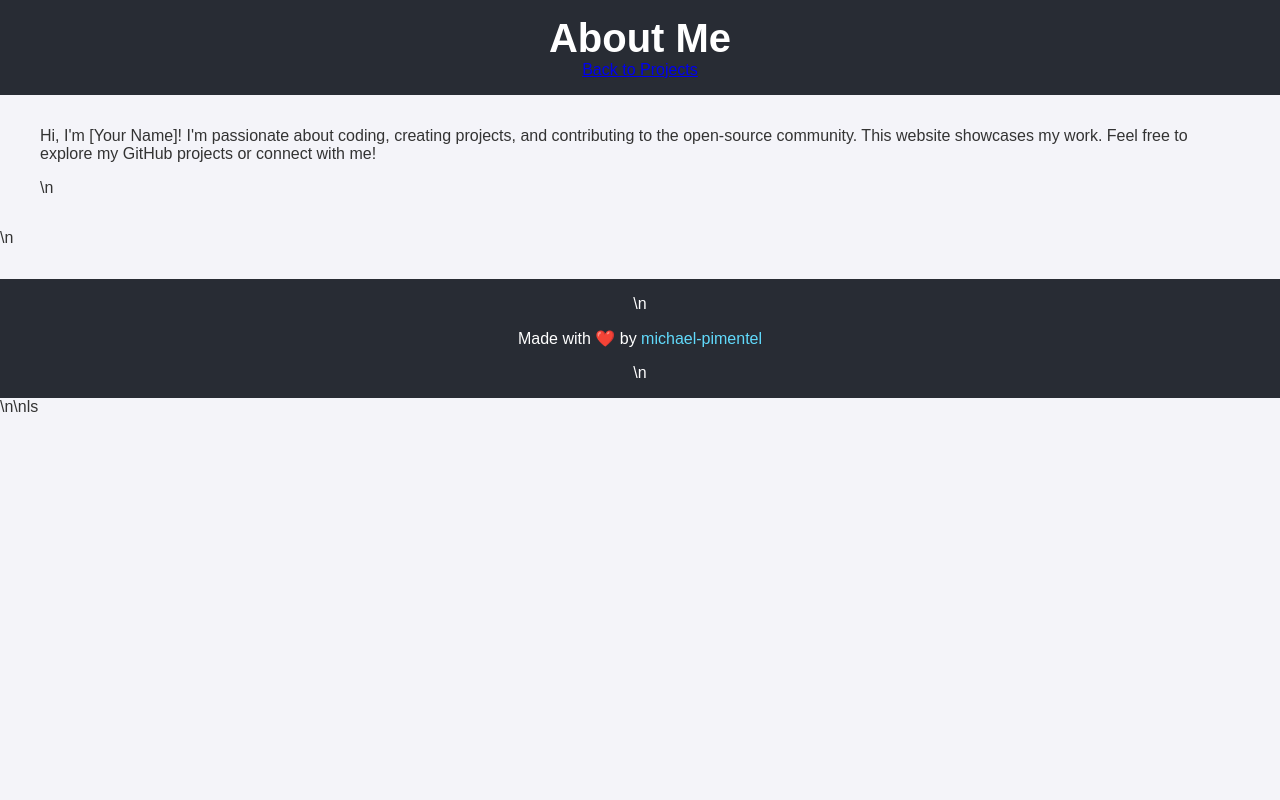
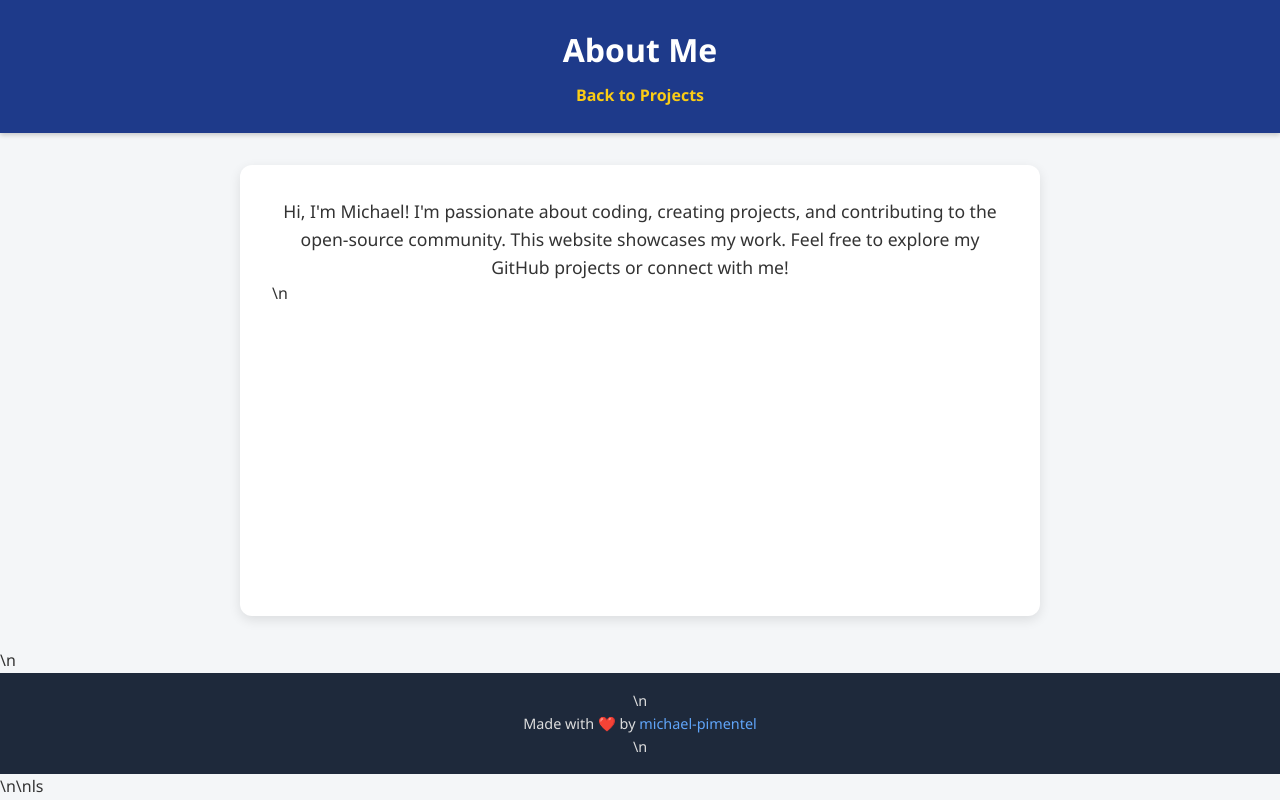
Before and after one commit to michael-pimentel/michael-pimentel.github.io, a plain HTML site: page about.html in a window 1280 px wide. Drawn offline with Linux system fonts and the light colour scheme.

Commit message:
adding some css styling

```diff
--- a/about.html
+++ b/about.html
@@ -14,5 +14,5 @@
         </nav>
     </header>
     <div class="container">
-        <p>Hi, I'm [Your Name]! I'm passionate about coding, creating projects, and contributing to the open-source community.
+        <p>Hi, I'm Michael! I'm passionate about coding, creating projects, and contributing to the open-source community.
             This website showcases my work. Feel free to explore my GitHub projects or connect with me!</p>\n    </div>\n    <footer>\n        <p>Made with ❤️ by <a href=\"https://github.com/michael-pimentel\">michael-pimentel</a></p>\n    </footer>\n</body>\n</html>ls
--- a/styles.css
+++ b/styles.css
@@ -1,68 +1,76 @@
-/* styles.css */
-body {
-    font-family: Arial, sans-serif;
+/* Reset some default browser styles */
+* {
     margin: 0;
     padding: 0;
-    background-color: #f4f4f9;
+    box-sizing: border-box;
+  }
+
+  body {
+    font-family: 'Segoe UI', Tahoma, Geneva, Verdana, sans-serif;
+    line-height: 1.6;
+    background: #f4f6f8;
     color: #333;
-}
+    display: flex;
+    flex-direction: column;
+    min-height: 100vh;
+  }
 
-header {
-    background-color: #282c34;
+  /* Header */
+  header {
+    background: #1e3a8a; /* deep blue */
     color: white;
-    padding: 1rem 2rem;
+    padding: 1.5rem;
     text-align: center;
-}
+    box-shadow: 0 2px 5px rgba(0,0,0,0.2);
+  }
 
-header h1 {
-    margin: 0;
-    font-size: 2.5rem;
-}
+  header h1 {
+    margin-bottom: 0.5rem;
+    font-size: 2rem;
+  }
 
-.container {
-    max-width: 1200px;
+  header nav a {
+    color: #facc15; /* yellow accent */
+    text-decoration: none;
+    font-weight: bold;
+    transition: color 0.3s ease;
+  }
+
+  header nav a:hover {
+    color: #fff176;
+  }
+
+  /* Content */
+  .container {
+    flex: 1;
+    max-width: 800px;
     margin: 2rem auto;
-    padding: 0 1rem;
-}
+    padding: 2rem;
+    background: white;
+    border-radius: 12px;
+    box-shadow: 0 4px 12px rgba(0,0,0,0.1);
+  }
 
-.project {
-    background: white;
-    margin-bottom: 1rem;
-    padding: 1rem;
-    border-radius: 8px;
-    box-shadow: 0 2px 5px rgba(0, 0, 0, 0.1);
-}
+  .container p {
+    font-size: 1.1rem;
+    text-align: center;
+  }
 
-.project h2 {
-    margin: 0 0 0.5rem;
-}
-
-.project p {
-    margin: 0.5rem 0;
-}
-
-.project a {
-    color: #007acc;
-    text-decoration: none;
-}
-
-.project a:hover {
-    text-decoration: underline;
-}
-
-footer {
+  /* Footer */
+  footer {
+    background: #1e293b; /* dark gray-blue */
+    color: #ddd;
     text-align: center;
     padding: 1rem;
-    background-color: #282c34;
-    color: white;
-    margin-top: 2rem;
-}
+    font-size: 0.9rem;
+  }
 
-footer a {
-    color: #61dafb;
+  footer a {
+    color: #60a5fa; /* light blue */
     text-decoration: none;
-}
+    transition: color 0.3s ease;
+  }
 
-footer a:hover {
-    text-decoration: underline;
-}
+  footer a:hover {
+    color: #93c5fd;
+  }
```
